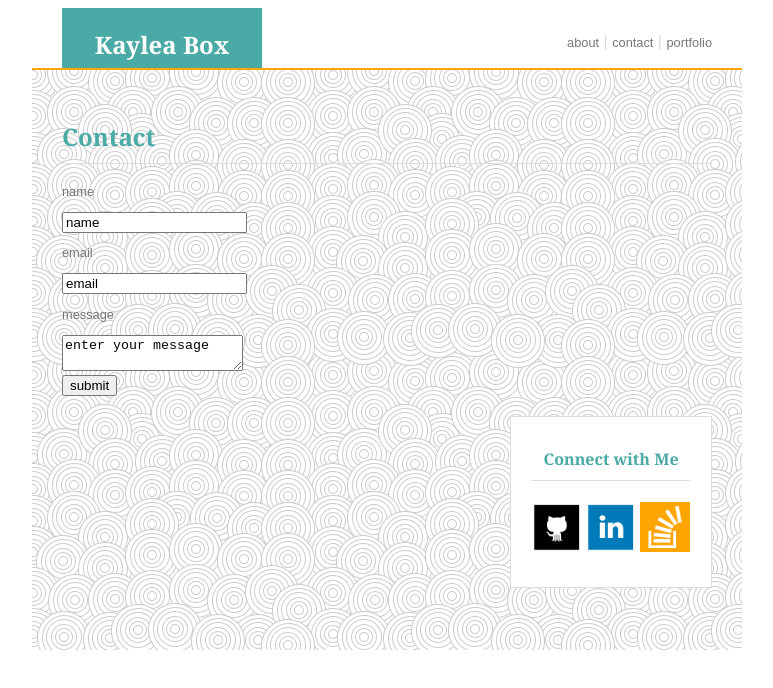
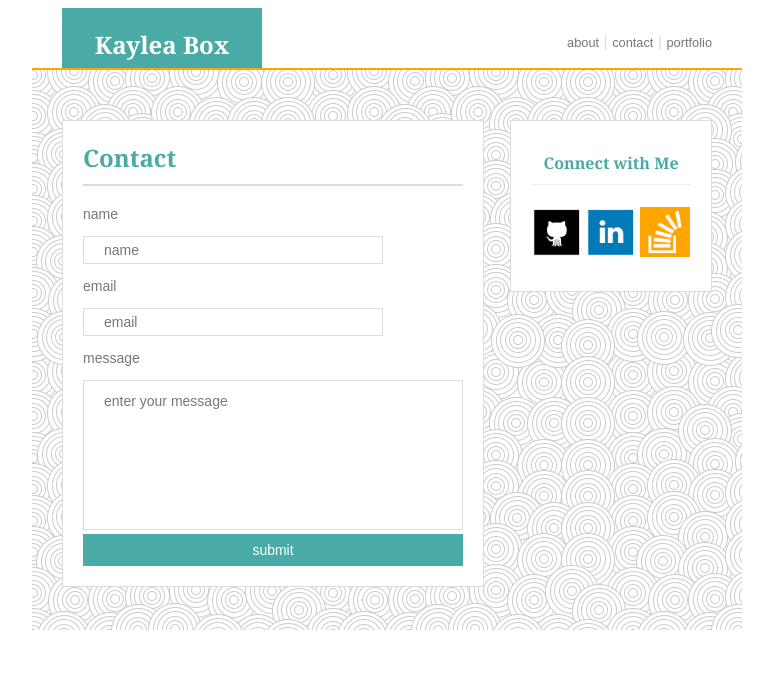
Before and after one commit to kayleabox/Basic-Portfolio, a plain HTML site: page contact.html in a window 1280 px wide. Shown: the whole page, without its empty margins (101-874 px from the left). Drawn offline with Linux system fonts and the light colour scheme.

Commit message:
updated style.css

```diff
--- a/style.css
+++ b/style.css
@@ -20,13 +20,13 @@ h1{
 }
 h2{
 	color:#4aaaa5;
-	border-bottom: 1.5px solid #dddddd;
+	border-bottom: 2px solid #DBDBDB;
 	padding-bottom: 10px;
 }
 
 h4{
 	color:#4aaaa5;
-	border-bottom: 1.5px solid #dddddd;
+	border-bottom: 1.5px solid #EDEDED;
 	padding-bottom: 10px;
 }
 
@@ -34,13 +34,38 @@ p{
 	font-family:'Arial', 'Helvetica Neue', Helvetica, sans-serif;
 	color:#777777;
 	width:400px;
-	font-size: 80%;
+	font-size: 14px;
 }
 
 a{
 	text-decoration:none;
 	color:#777777;
 	font-size:80%;
+}
+
+textarea{
+	width: 100%;
+    height: 150px;
+    padding: 12px 20px;
+    box-sizing: border-box;
+    border: 1px solid #dddddd;
+    background-color:white;
+    font-family:'Arial', 'Helvetica Neue', Helvetica, sans-serif;
+    font-size: 14px;
+    color:#777777;
+    resize: none;
+}
+
+.button{
+	width: 100%;
+	background-color: #4aaaa5;
+	color:white;
+	font-family:'Arial', 'Helvetica Neue', Helvetica, sans-serif;
+	font-size:14px;
+	text-align: center;
+	text-decoration:none;
+	padding:8px;
+	border:none;
 }
 
 #main{
@@ -62,13 +87,14 @@ a{
 	height:500px;
 }
 
-#aboutme{
+#pagetheme{
 	float:left;
 	width:380px;
 	border:1px solid #dddddd;
 	background-color: white;
 	padding-right:20px;
 	padding-left:20px;
+	padding-bottom:20px;
 	margin-top:20px;
 }
 
@@ -87,6 +113,15 @@ a{
 	padding-top:10px;
 }
 
+.submit{
+	width: 80px;
+	height: 20px;
+	background-color: #4aaaa5;
+	color:white;
+	font-family:'Arial', 'Helvetica Neue', Helvetica, sans-serif;
+	text-align: center;
+	padding:5px;
+}
 
 .navigationBar{
 	font-family:'Arial', 'Helvetica Neue', Helvetica, sans-serif;
@@ -98,3 +133,15 @@ a{
 .linkimg{
 	width:50px;
 }
+
+input[type=text]{
+	width:300px;
+	height:auto;
+	box-sizing: border-box;
+	background-color: white;
+	color:#777777;
+	font-size: 14px;
+	border:1px solid #dddddd;
+	padding:5px 20px;
+	resize: none;
+}
```
